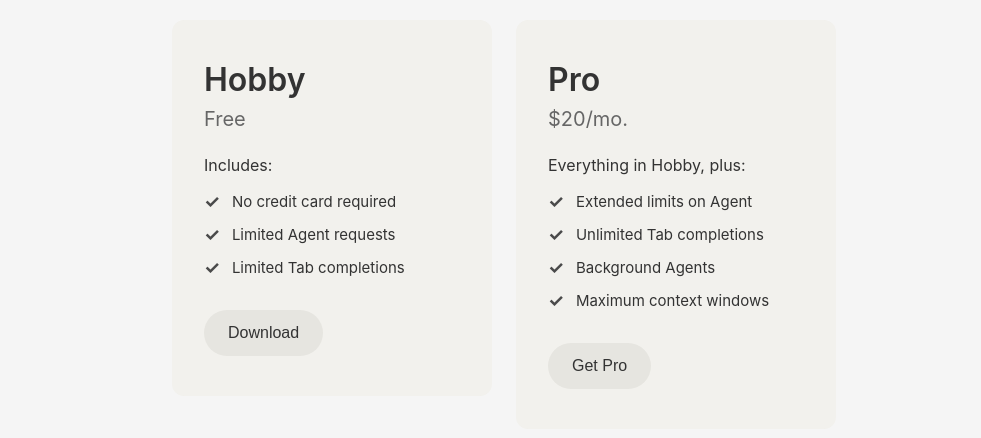
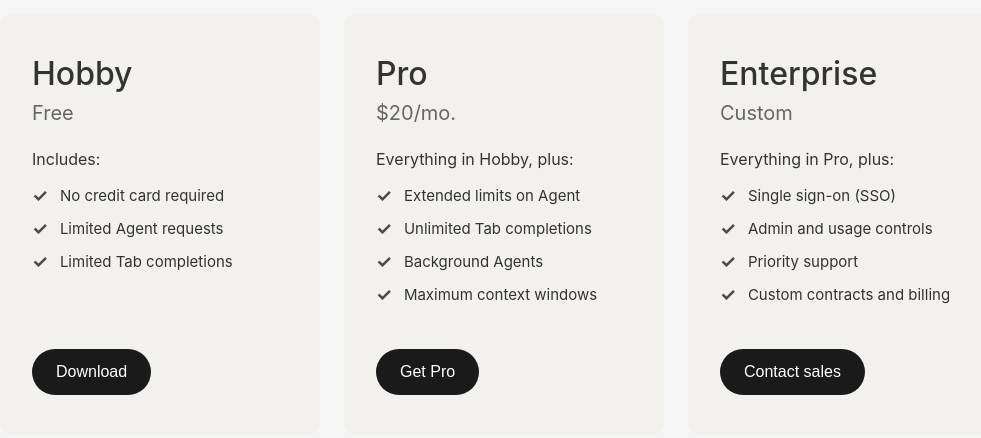
Before and after one commit to liz-and-tell/Coldbrew-week-1, a plain HTML site: page index.html in a window 1280 px wide. Shown: the part 176-614 px from the top of the page, without its empty margins (136-1117 px from the left). Drawn offline with Linux system fonts and the light colour scheme.

Commit message:
ui-fixes
equal card height, added enterprise card, added contrast on buttons

```diff
--- a/index.html
+++ b/index.html
@@ -56,6 +56,32 @@
             </div>
             <button class="download-button">Get Pro</button>
         </div>
+        <div class="card">
+            <h1 class="card-title">Enterprise</h1>
+            <p class="card-price">Custom</p>
+            <div class="card-content">
+                <p class="includes-text">Everything in Pro, plus:</p>
+                <ul class="features-list">
+                    <li>
+                        <span class="checkmark">✓</span>
+                        Single sign-on (SSO)
+                    </li>
+                    <li>
+                        <span class="checkmark">✓</span>
+                        Admin and usage controls
+                    </li>
+                    <li>
+                        <span class="checkmark">✓</span>
+                        Priority support
+                    </li>
+                    <li>
+                        <span class="checkmark">✓</span>
+                        Custom contracts and billing
+                    </li>
+                </ul>
+            </div>
+            <button class="download-button">Contact sales</button>
+        </div>
     </div>
 </body>
 </html>
--- a/styles.css
+++ b/styles.css
@@ -20,7 +20,7 @@ body {
     gap: 24px;
     flex-wrap: nowrap;
     justify-content: center;
-    align-items: flex-start;
+    align-items: stretch;
 }
 
 .card {
@@ -29,11 +29,13 @@ body {
     padding: 40px 32px;
     width: 320px;
     flex-shrink: 0;
+    display: flex;
+    flex-direction: column;
 }
 
 .card-title {
     font-size: 32px;
-    font-weight: 600;
+    font-weight: 500;
     color: #333;
     margin-bottom: 8px;
 }
@@ -76,21 +78,22 @@ body {
 
 .download-button {
     width: fit-content;
-    background-color: #e6e5e0;
+    margin-top: auto;
+    background-color: #1a1a1a;
     border: none;
     border-radius: 999px;
     padding: 14px 24px;
     font-size: 16px;
     font-weight: 500;
-    color: #333;
+    color: #ffffff;
     cursor: pointer;
     transition: background-color 0.2s ease;
 }
 
 .download-button:hover {
-    background-color: #D8D6CE;
+    background-color: #000000;
 }
 
 .download-button:active {
-    background-color: #D8D6CE;
+    background-color: #000000;
 }
```
